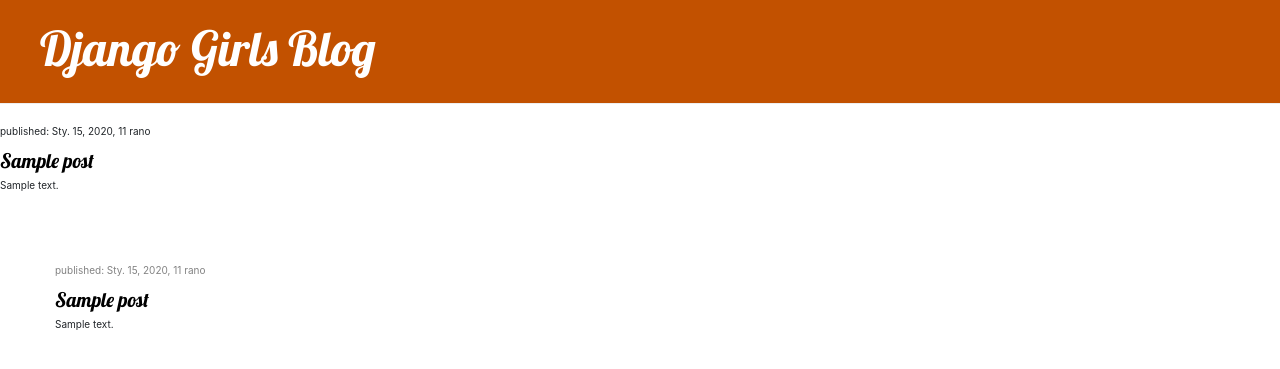
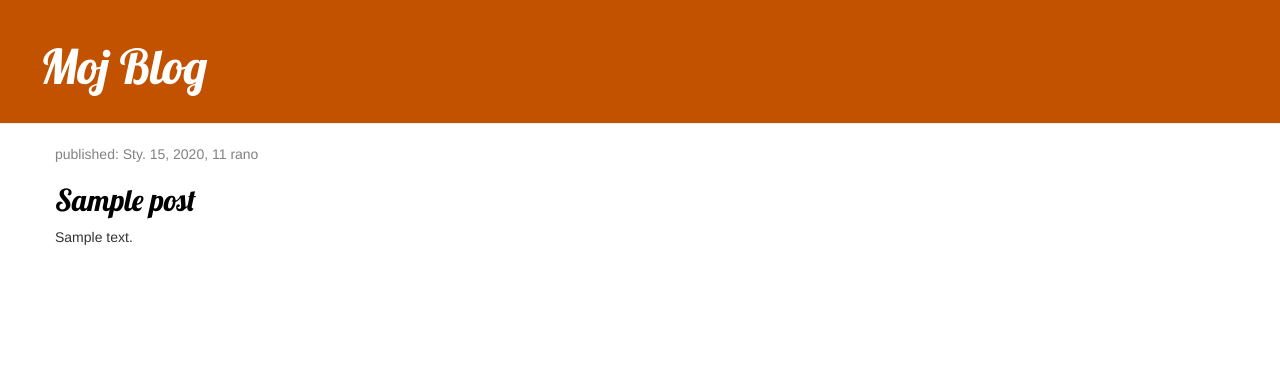
Before and after one commit to Magdalena-Kochanska/PyPet, a Django app: template blog/templates/blog/post_list.html in a window 1280 px wide. Shown: the top 369 px of the page. Run offline with Django 3.2, Linux system fonts and the light colour scheme; the template is opened without the code that fills it: values that come from a table or form of the project are taken from there, others are empty; tables that the repository leaves empty hold one stand-in row (values such as "Sample post"); some libraries are stand-ins or nearby versions.

Commit message:
dzialajaca zmiana - fajrant

```diff
--- a/blog/templates/blog/post_list.html
+++ b/blog/templates/blog/post_list.html
@@ -1,24 +1,19 @@
 {% load static %}
 <html>
 <head>
-        <title>Django Girls blog</title>
+    <title>PyPet</title>
     <link rel="stylesheet" href="//maxcdn.bootstrapcdn.com/bootstrap/3.2.0/css/bootstrap.min.css">
     <link rel="stylesheet" href="//maxcdn.bootstrapcdn.com/bootstrap/3.2.0/css/bootstrap-theme.min.css">
-        <link rel="stylesheet" href="https://stackpath.bootstrapcdn.com/bootstrap/4.4.1/css/bootstrap.min.css" integrity="sha384-Vkoo8x4CGsO3+Hhxv8T/Q5PaXtkKtu6ug5TOeNV6gBiFeWPGFN9MuhOf23Q9Ifjh" crossorigin="anonymous">
-<script src="https://stackpath.bootstrapcdn.com/bootstrap/4.4.1/js/bootstrap.min.js" integrity="sha384-wfSDF2E50Y2D1uUdj0O3uMBJnjuUD4Ih7YwaYd1iqfktj0Uod8GCExl3Og8ifwB6" crossorigin="anonymous"></script>
     <link href="//fonts.googleapis.com/css?family=Lobster&subset=latin,latin-ext" rel="stylesheet" type="text/css">
-        <link rel="stylesheet" href="{% static 'css/blog.css' %}">
+    <link rel="stylesheet" href="{% static 'css/blog3.css' %}">
 </head>
-    <body>
 
+<div>
   <div class="page-header">
-    <h1><a href="/">Django Girls Blog</a></h1>
+    <h1><a href="/">Moj Blog</a></h1>
 </div>
-        <div class="post">
-    <p>published: {{ post.published_date }}</p>
-    <h2><a href="">{{ post.title }}</a></h2>
-    <p>{{ post.text|linebreaksbr }}</p>
 </div>
+
 <div class="content container">
     <div class="row">
         <div class="col-md-8">
@@ -34,5 +29,5 @@
         </div>
     </div>
 </div>
-    </body>
+
 </html>
```
Also changed, not shown: blog/static/css/blog1.css (deleted, +0 -17 lines), blog/views.py (+3 -4 lines), blog/static/css/blog3.css (renamed from blog/static/css/blog.css), mysite/urls.py (line endings or trailing spaces). Lines whose indentation alone changed are shown as unchanged.
